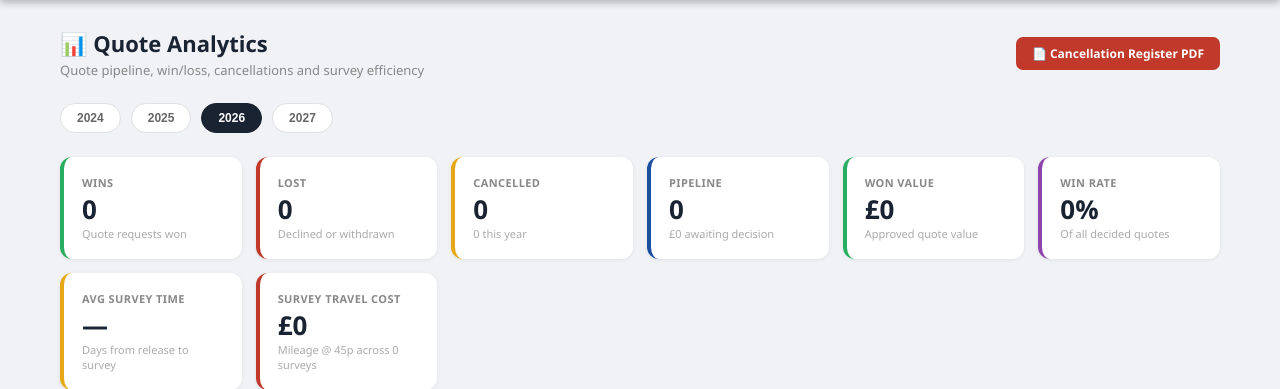
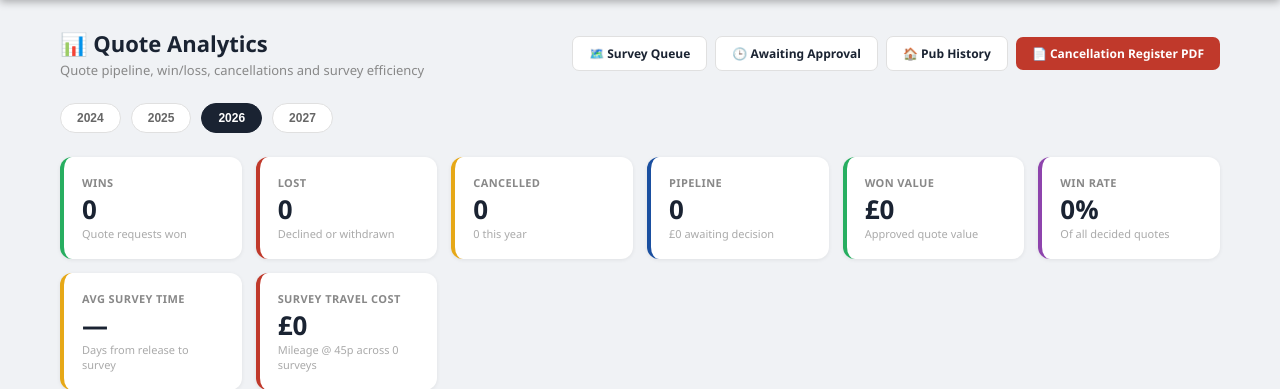
Before and after one commit to RedstonePDM/redstone-pdm-jobcard, a Flask app: page /admin/reports in a window 1280 px wide. Shown: the part 56-445 px from the top of the page. Run offline with Flask 3, Linux system fonts and the light colour scheme; the visitor is signed in with stand-in values (Sample User, id 1); data that the repository does not hold is empty; parts of the project's set-up code (start-up, migrations or seed data) failed here and were passed over; some libraries are stand-ins or nearby versions.

Commit message:
Update admin_reports.html

```diff
--- a/templates/admin_reports.html
+++ b/templates/admin_reports.html
@@ -117,7 +117,10 @@ body { font-family: 'Segoe UI', sans-serif; background: #f0f2f5; min-height: 100
       <h2>📊 Quote Analytics</h2>
       <div class="sub">Quote pipeline, win/loss, cancellations and survey efficiency</div>
     </div>
-    <div style="display:flex;gap:8px;align-items:center">
+    <div style="display:flex;gap:8px;align-items:center;flex-wrap:wrap">
+      <a href="/admin/survey-queue" class="btn btn-outline">🗺️ Survey Queue</a>
+      <a href="/admin/awaiting-approval" class="btn btn-outline">🕒 Awaiting Approval</a>
+      <a href="/admin/pub-history" class="btn btn-outline">🏠 Pub History</a>
       <a id="btn-cancel-pdf" href="/admin/reports/cancellations/pdf?year=2026" target="_blank" class="btn btn-red">📄 Cancellation Register PDF</a>
     </div>
   </div>
```
